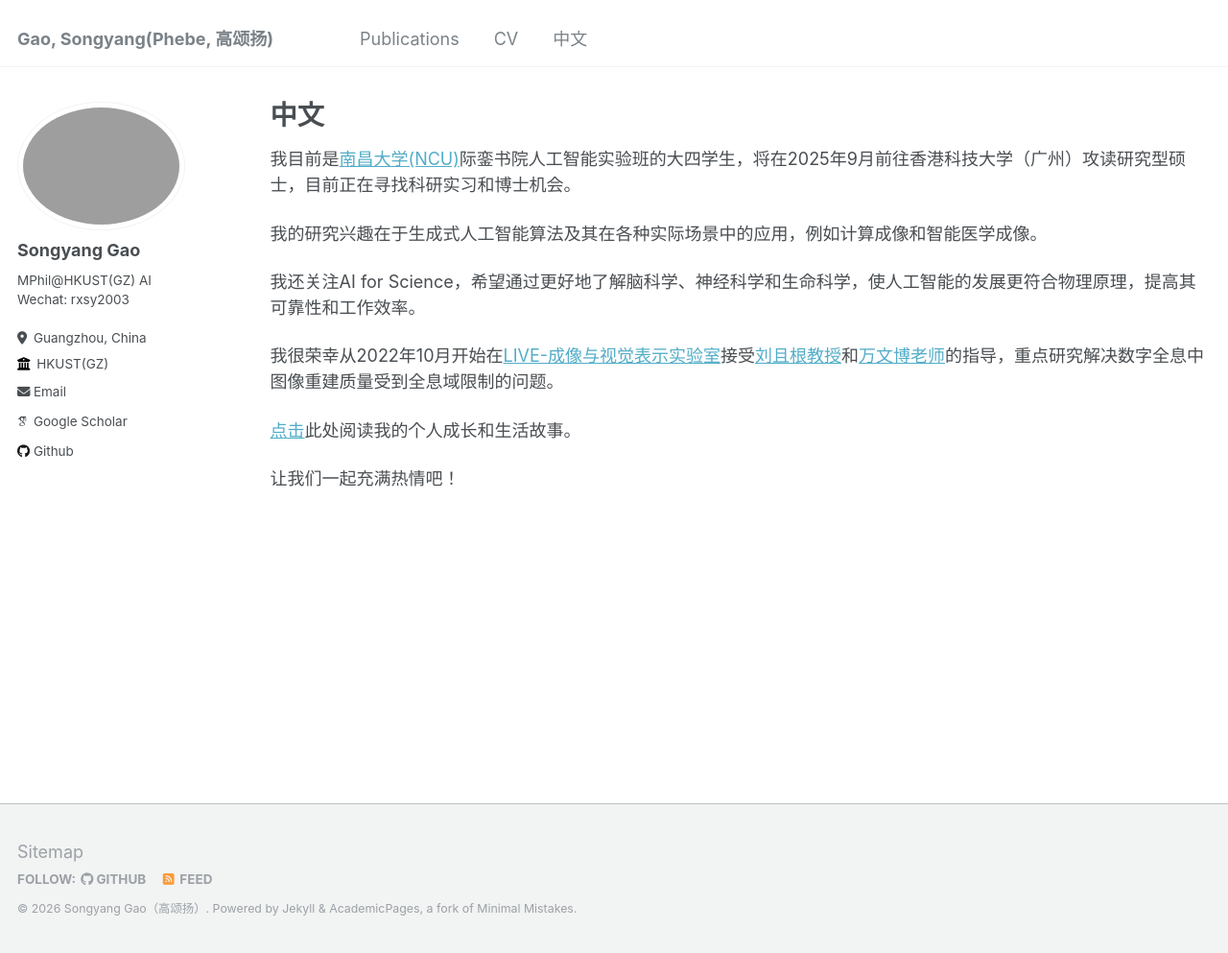
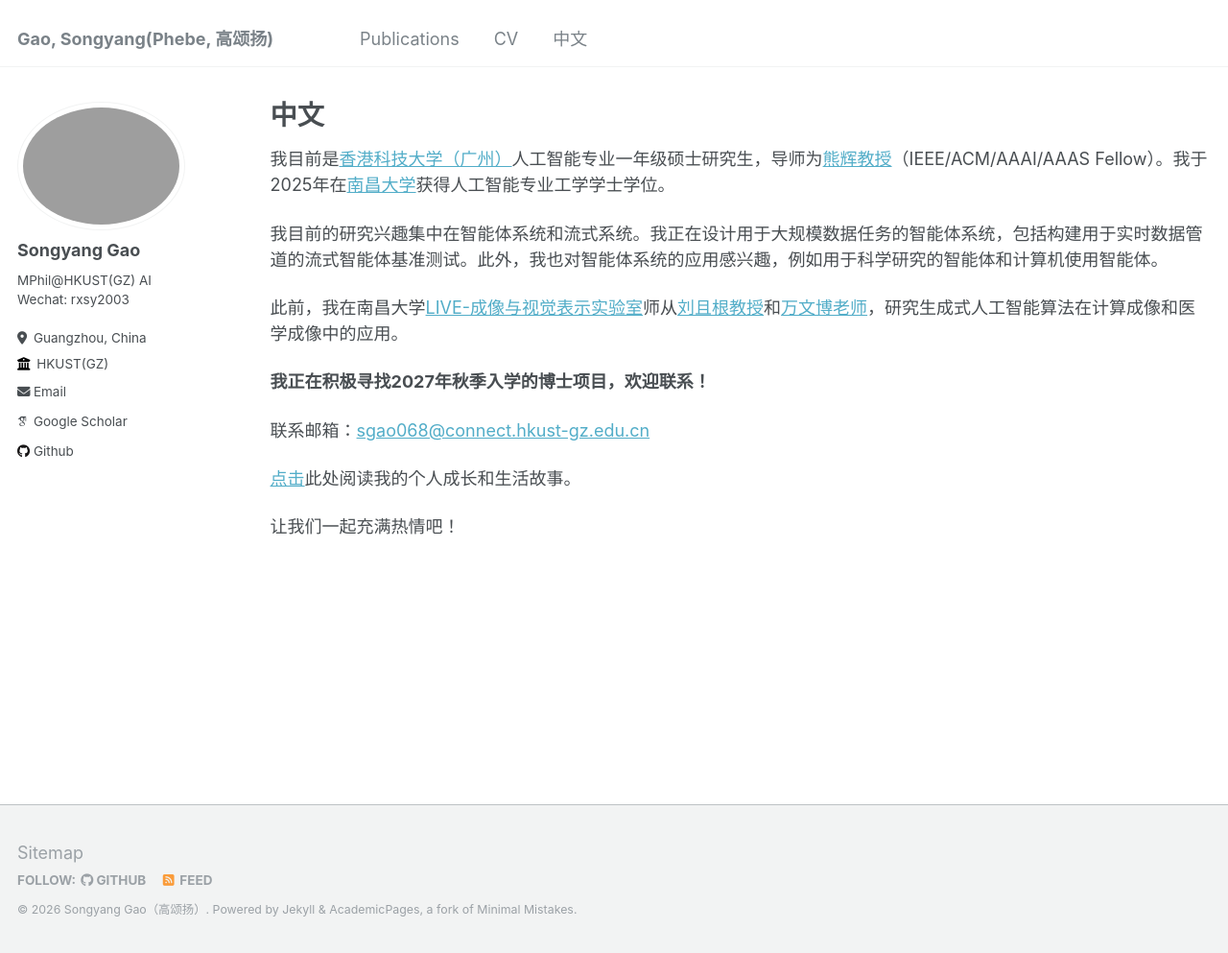
Before and after one commit to songyang0603/songyang0603.github.io, a Jekyll site: the page built from _pages/chinese.md, in a window 1280 px wide and 993 px high. Shown: the whole window at 96% size. Built offline with Jekyll 4.4.1, drawn with Linux system fonts in a browser that asks for light colours; some web fonts are replaced.

Commit message:
Revise personal details and research focus in chinese.md
Updated personal information and research interests to reflect current academic status and focus areas.

```diff
--- a/_pages/chinese.md
+++ b/_pages/chinese.md
@@ -5,13 +5,15 @@ permalink: /chinese/
 author_profile: true
 ---
 
-我目前是[南昌大学(NCU)](https://www.ncu.edu.cn/)际銮书院人工智能实验班的大四学生，将在2025年9月前往香港科技大学（广州）攻读研究型硕士，目前正在寻找科研实习和博士机会。
+我目前是[香港科技大学（广州）](https://www.hkust-gz.edu.cn/)人工智能专业一年级硕士研究生，导师为[熊辉教授](https://scholar.google.com/citations?user=cVDF1tkAAAAJ)（IEEE/ACM/AAAI/AAAS Fellow）。我于2025年在[南昌大学](https://www.ncu.edu.cn/)获得人工智能专业工学学士学位。
 
-我的研究兴趣在于生成式人工智能算法及其在各种实际场景中的应用，例如计算成像和智能医学成像。
+我目前的研究兴趣集中在智能体系统和流式系统。我正在设计用于大规模数据任务的智能体系统，包括构建用于实时数据管道的流式智能体基准测试。此外，我也对智能体系统的应用感兴趣，例如用于科学研究的智能体和计算机使用智能体。
 
-我还关注AI for Science，希望通过更好地了解脑科学、神经科学和生命科学，使人工智能的发展更符合物理原理，提高其可靠性和工作效率。
+此前，我在南昌大学[LIVE-成像与视觉表示实验室](https://www.labxing.com/lab/1018/home)师从[刘且根教授](https://github.com/yqx7150/yqx7150.github.com)和[万文博老师](https://teacher.ncu.edu.cn/publish/wanwenbo/)，研究生成式人工智能算法在计算成像和医学成像中的应用。
 
-我很荣幸从2022年10月开始在[LIVE-成像与视觉表示实验室](https://www.labxing.com/lab/1018/home)接受[刘且根教授](https://github.com/yqx7150/yqx7150.github.com)和[万文博老师](https://teacher.ncu.edu.cn/publish/wanwenbo/)的指导，重点研究解决数字全息中图像重建质量受到全息域限制的问题。
+**我正在积极寻找2027年秋季入学的博士项目，欢迎联系！**
+
+联系邮箱：[sgao068@connect.hkust-gz.edu.cn](mailto:sgao068@connect.hkust-gz.edu.cn)
 
 [点击](https://mp.weixin.qq.com/mp/profile_ext?action=home&__biz=Mzk0MDI4Nzk0Mw==&scene=124#wechat_redirect)此处阅读我的个人成长和生活故事。
 
```
